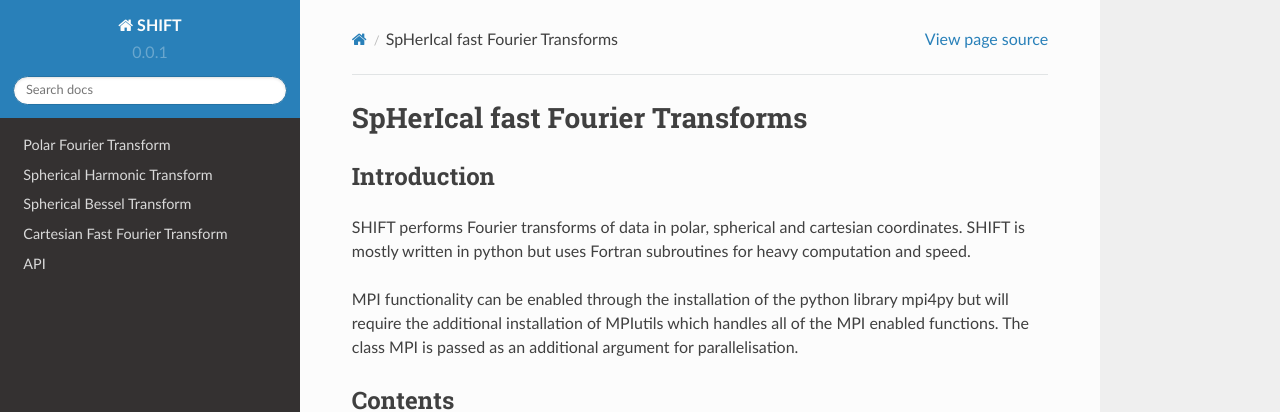
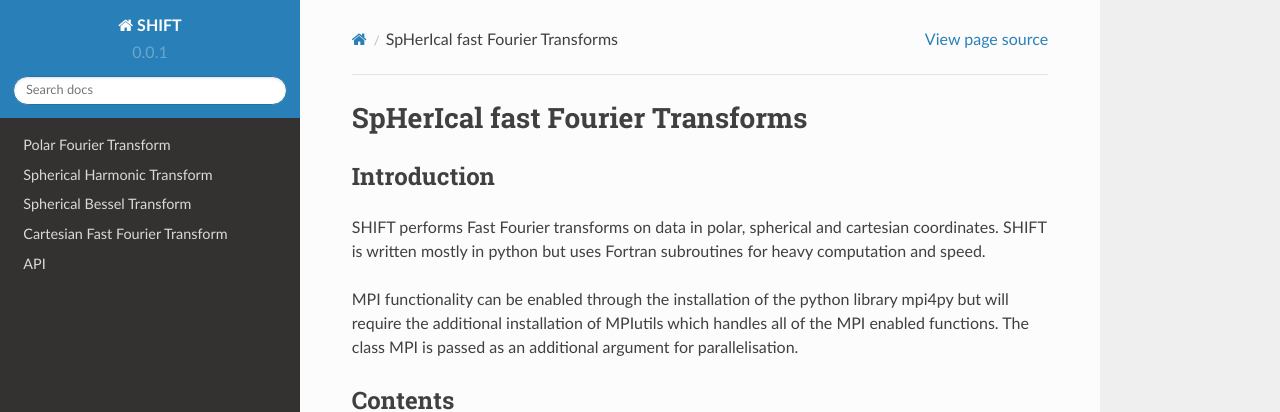
Before and after one commit to knaidoo29/SHIFT, a Sphinx documentation site: the page built from docs/source/index.rst, in a window 1280 px wide and 900 px high. Shown: the top 412 px of the window. Built offline with Sphinx 7.4.7 and the Read the Docs theme 2.0.0, drawn with Linux system fonts in a browser that asks for light colours.

```diff
--- a/docs/source/index.rst
+++ b/docs/source/index.rst
@@ -16,8 +16,8 @@ SpHerIcal fast Fourier Transforms
 Introduction
 ============
 
-SHIFT performs Fourier transforms of data in polar, spherical and cartesian
-coordinates. SHIFT is mostly written in python but uses Fortran subroutines for
+SHIFT performs Fast Fourier transforms on data in polar, spherical and cartesian
+coordinates. SHIFT is written mostly in python but uses Fortran subroutines for
 heavy computation and speed.
 
 MPI functionality can be enabled through the installation of the python library
```
